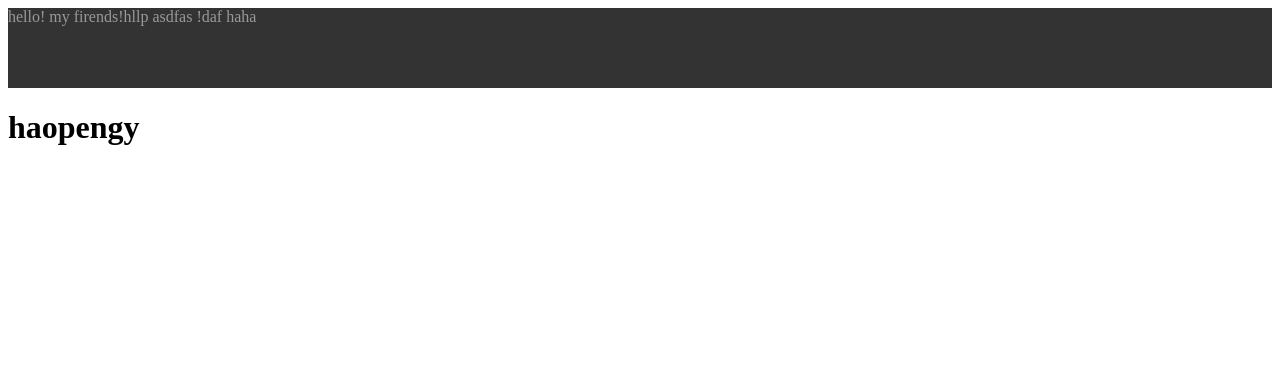
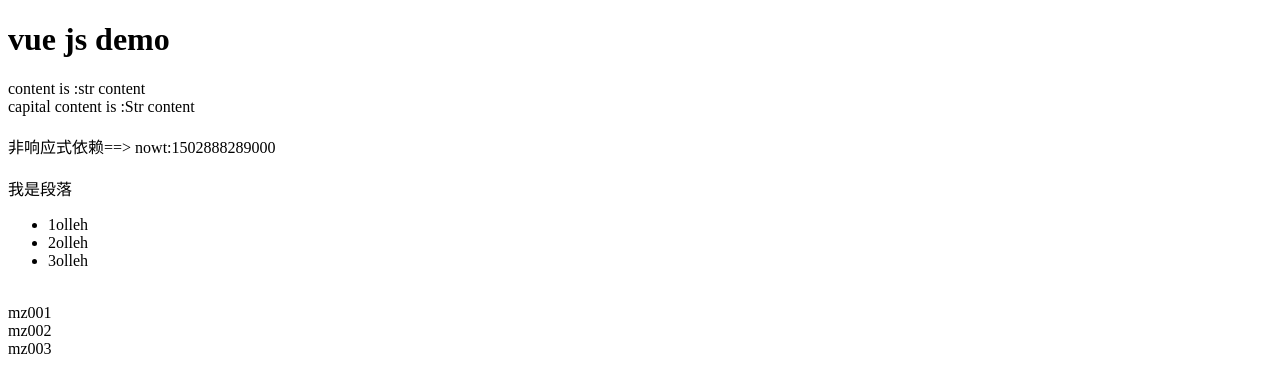
Before and after one commit to NicolasChulin/vuep, a website: page src/index.html in a window 1280 px wide. Drawn offline with nearby package versions, Linux system fonts and the light colour scheme.

Commit message:
save vuep

```diff
--- a/src/index.html
+++ b/src/index.html
@@ -3,15 +3,28 @@
     <head>
         <meta charset="utf-8">
         <title>hello vue</title>
+        <script src="https://unpkg.com/vue"></script>
         <script type="text/javascript" src="static/js/index.js"></script>
         <link rel="stylesheet" href="static/css/index.css">
     </head>
     <body>
+        <h1>vue js demo</h1>
         <div class="content" id="content">
-            hello! my firends!hllp
-            asdfas !daf
-            haha
+            <div>content is :{{content}}</div>
+            <div>capital content is :{{capContent}}</div>
+            <br>
+            <div>非响应式依赖==> nowt:{{nowt}}</div>
+            <br>
+            <div class="para" v-if="seen">
+                我是段落
+            </div>
+            <ul v-on:click="changeContent">
+                <li v-for="l in list">{{l.name | reverseMess}}</li>
+            </ul>
+            <br>
         </div>
-        <h1>haopengy</h1>
+        <div class="list-component" id="list">
+            <list-item v-for="l in listdatas" v-bind:todo="l"></list-item>
+        </div>
     </body>
 </html>
--- a/src/static/css/index.css
+++ b/src/static/css/index.css
@@ -1,6 +1,4 @@
 
 .content{
-    background-color:#333;
     display: block;
-    height: 80px;
 }
--- a/src/static/js/index.js
+++ b/src/static/js/index.js
@@ -1,5 +1,55 @@
 
 window.onload = function(){
 
-    document.getElementById('content').style.color = '#999';
+    var vm = new Vue({
+        el:"#content",
+        data:{
+            content:'str content',
+            seen:true,
+            list:[
+                {name:'hello1'},
+                {name:'hello2'},
+                {name:'hello3'}
+            ]
+        },
+        methods:{
+            'changeContent':function() {
+                var d = new Date().getTime();
+                this.content = 'change content'+d;
+            }
+        },
+        filters:{
+            'reverseMess':function(value) {
+                if(!value) return '';
+                return value.split('').reverse().join('');
+
+            }
+        },
+        // 计算属性
+        computed:{ //有缓存，响应式依赖变化了才变化
+            'capContent':function() {
+                var f = this.content.charAt(0).toUpperCase();
+                return f+this.content.substring(1);
+            },
+            'nowt':function(){
+                return new Date().getTime();
+            }
+        }
+
+    });
+    // 组件
+    Vue.component('list-item',{
+        props:['todo'],
+        template:'<div class="items">{{todo.name}}</div>'
+    });
+    var list = new Vue({
+        el:"#list",
+        data:{
+            listdatas:[
+                {name:'mz001'},
+                {name:'mz002'},
+                {name:'mz003'}
+            ]
+        }
+    });
 }
```
